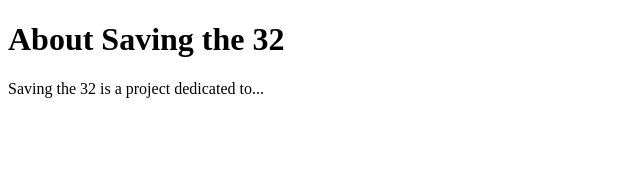
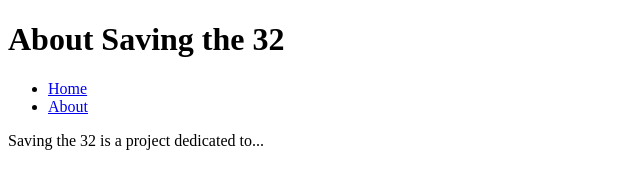
Before and after one commit to lboahene/saving-the-32, a plain HTML site: page about.html in a window 1280 px wide. Shown: the whole page, without its empty margins (0-640 px from the left). Drawn offline with Linux system fonts and the light colour scheme.

Commit message:
Added navigation menu

```diff
--- a/about.html
+++ b/about.html
@@ -5,6 +5,10 @@
 </head>
 <body>
 	<h1>About Saving the 32</h1>
+	<ul>
+  		<li><a href="index.html">Home</a></li>
+  		<li><a href="about.html">About</a></li>
+	</ul>
 	<p>Saving the 32 is a project dedicated to...</p>
 	<!-- Add more information about your project here -->
 </body>
```
